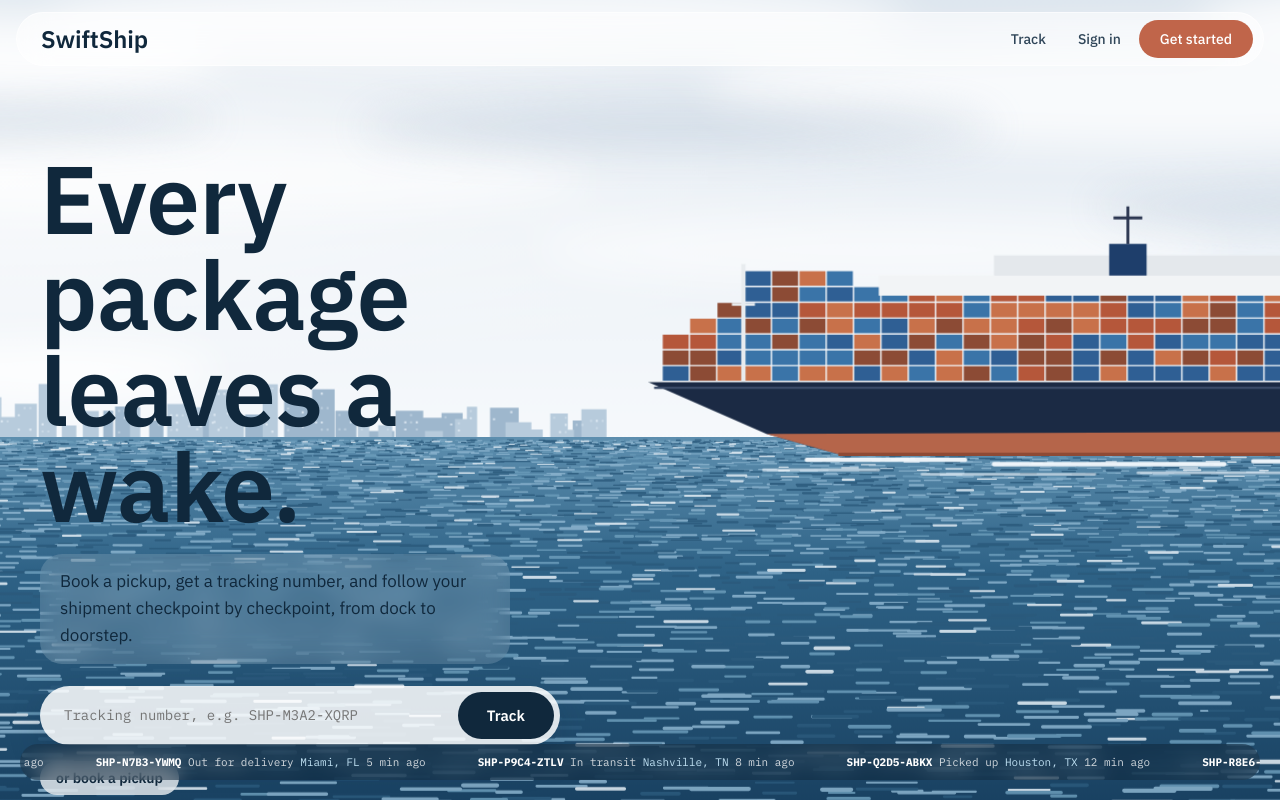
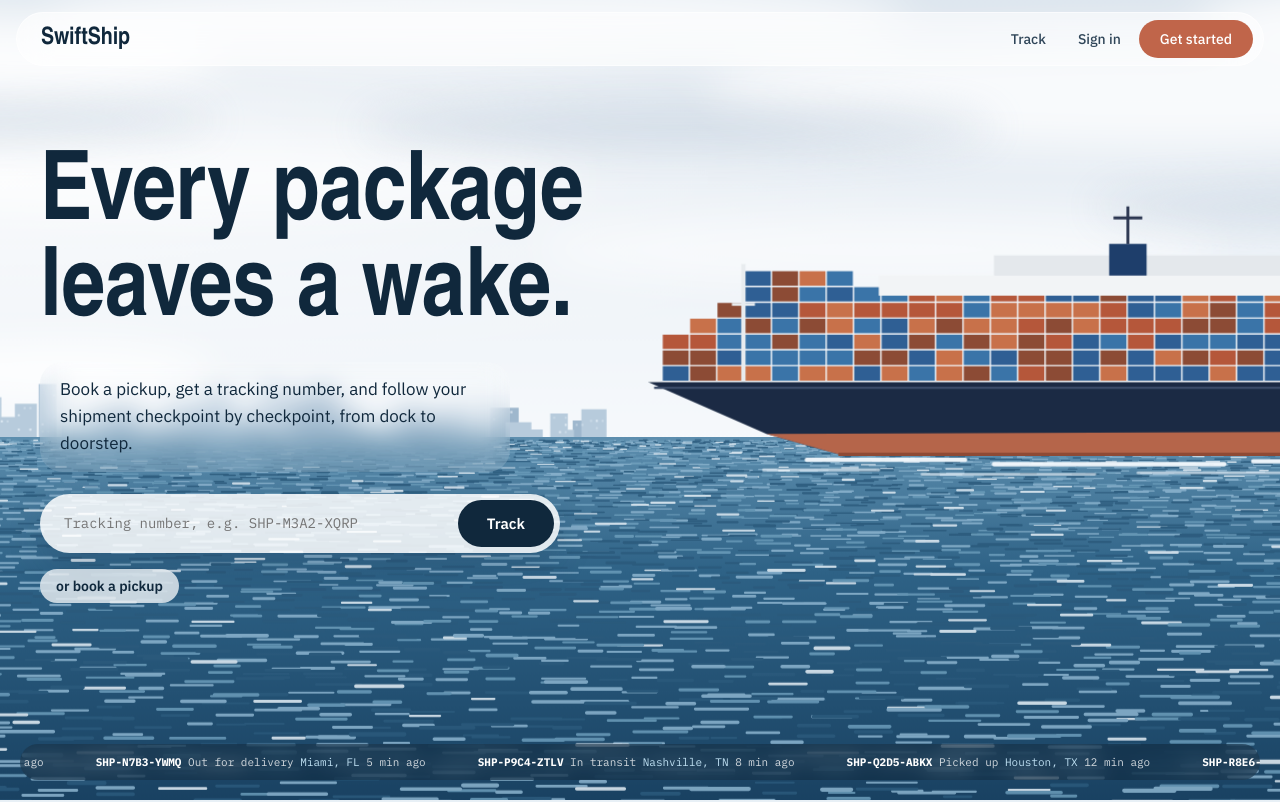
Before and after one commit to hvriza39-rgb/Shipping, a Next.js app: page / in a window 1280 px wide. Shown: the top 802 px of the page. Built offline with nearby package versions, Linux system fonts and the light colour scheme.

Commit message:
Refactor globals.css for new design tokens and styles
Updated design tokens for colors, fonts, and shadows to align with the new 'harbor' palette. Enhanced styles for navigation and added frosted glass effect for panels.

```diff
--- a/app/globals.css
+++ b/app/globals.css
@@ -1,39 +1,42 @@
-/* ─── Design Tokens ─────────────────────────────── */
+/* ─── Design Tokens — "harbor" palette ───────────────
+   Matches the seascape landing page: deep navy ink, sea blue,
+   container rust, misty sky surfaces, soft rounded shapes. */
 :root {
-  --font-display: "Big Shoulders Display Variable";
-  --font-body: "IBM Plex Sans";
-  --font-mono: "IBM Plex Mono";
-  --font-syne: "Syne";
-  --font-inter: "Inter";
+  /* Fonts (loaded in app/layout.tsx via @fontsource) */
+  --font-display: "Big Shoulders Display Variable", "Arial Narrow", sans-serif;
+  --font-body:    "IBM Plex Sans", system-ui, sans-serif;
+  --font-mono:    "IBM Plex Mono", "Courier New", monospace;
+  --font-syne:    "Syne";
+  --font-inter:   "Inter";
+  --font-sans:    var(--font-body);
 
+  /* Brand — container rust */
+  --color-primary:        #C0654A;
+  --color-primary-light:  #F4B496;
+  --color-primary-dark:   #9C4730;
+  --color-primary-border: #E9B7A4;
 
-  /* Brand — route red replaces the old blue */
-  --color-primary:        #B23A2E;
-  --color-primary-light:  #f08175;
-  --color-primary-dark:   #6E1111;
-  --color-primary-border: ##EF9595;
+  /* Secondary accent — sea blue (name kept so existing classes still work) */
+  --color-accent-teal:       #2E6286;
+  --color-accent-teal-light: #DCE8F0;
 
-  /* Secondary accent — customs teal */
-  --color-accent-teal:       #178F87;
-  --color-accent-teal-light: #DCEFEC;
+  /* Ink / text */
+  --color-ink:         #10283C;
+  --color-heading:     #10283C;
+  --color-body:        #34495C;
+  --color-muted:       #5B6F80;
+  --color-subtle:      #8798A8;
+  --color-placeholder: #AEBBC7;
 
-  /* Neutral / ink — text only now (no longer doubles as a page background) */
-  --color-ink:         #161D29;
-  --color-heading:     #1B2330;
-  --color-body:        #3E4654;
-  --color-muted:       #5B6472;
-  --color-subtle:      #828C99;
-  --color-placeholder: #ADB5BE;
-
-  /* Surfaces — paper world */
-  --color-bg:            #BCD4E4;
-  --color-surface:       #FBFCF8;
-  --color-surface-alt:   #F4F5EF;
-  --color-surface-hover: #E3E6D9;
+  /* Surfaces — misty sky */
+  --color-bg:            #DCE7F0;
+  --color-surface:       #F8FBFD;
+  --color-surface-alt:   #EEF3F8;
+  --color-surface-hover: #E1EAF2;
 
   /* Borders */
-  --color-border:       #D8DCD1;
-  --color-border-light: #E5E8DC;
+  --color-border:       #D3DEE8;
+  --color-border-light: #E3EBF2;
 
   /* Feedback */
   --color-success-text:   #1F7A52;
@@ -44,9 +47,9 @@
   --color-error-bg:     #F7E0DB;
   --color-error-border: #E9C3B6;
 
-  --color-info-text:   #0E6E68;
-  --color-info-bg:     #DCEFEC;
-  --color-info-border: #BFE0DC;
+  --color-info-text:   #1F5578;
+  --color-info-bg:     #DCE8F0;
+  --color-info-border: #BDD3E3;
 
   --color-warn-text:   #B45309;
   --color-warn-bg:     #FBE9C7;
@@ -57,22 +60,22 @@
   --status-pending-bg:   #FBE9C7;
   --status-pending-dot:  #E08B2E;
 
-  /* Status — Confirmed (neutral ink — decoupled from "blue = primary") */
-  --status-confirmed-text: #4B5360;
-  --status-confirmed-bg:   #E7E9DE;
-  --status-confirmed-dot:  #828C99;
+  /* Status — Confirmed */
+  --status-confirmed-text: #4A5F73;
+  --status-confirmed-bg:   #E3EBF2;
+  --status-confirmed-dot:  #8798A8;
 
-  /* Status — Picked Up */
-  --status-picked-text: #6D28D9;
-  --status-picked-bg:   #ECE4FB;
-  --status-picked-dot:  #9061E0;
+  /* Status — Picked Up (container blue) */
+  --status-picked-text: #2F5F94;
+  --status-picked-bg:   #DDE8F5;
+  --status-picked-dot:  #4A82BF;
 
-  /* Status — In Transit (cool tone — free to use now that blue isn't brand) */
+  /* Status — In Transit (sea teal) */
   --status-transit-text: #0E7490;
   --status-transit-bg:   #DCEFF2;
   --status-transit-dot:  #1AA6C4;
 
-  /* Status — Out for Delivery (deeper variant of route orange) */
+  /* Status — Out for Delivery (deeper rust) */
   --status-ofd-text: #B14B1F;
   --status-ofd-bg:   #FBDFCB;
   --status-ofd-dot:  #E8632A;
@@ -88,56 +91,75 @@
   --status-failed-dot:  #C9483A;
 
   /* Status — Cancelled / Returned */
-  --status-neutral-text: #4B5360;
-  --status-neutral-bg:   #E7E9DE;
-  --status-neutral-dot:  #97A0AC;
+  --status-neutral-text: #4A5F73;
+  --status-neutral-bg:   #E3EBF2;
+  --status-neutral-dot:  #97A5B3;
 
   /* Service types */
-  --service-standard-text:  #4B5360;
-  --service-standard-bg:    #F4F6EF;
+  --service-standard-text:  #4A5F73;
+  --service-standard-bg:    #EEF3F8;
   --service-express-text:   #0E7490;
   --service-express-bg:     #DCEFF2;
-  --service-overnight-text: #6D28D9;
-  --service-overnight-bg:   #ECE4FB;
+  --service-overnight-text: #2F5F94;
+  --service-overnight-bg:   #DDE8F5;
   --service-freight-text:   #B45309;
   --service-freight-bg:     #FBE9C7;
 
-  /* Nav — now light, blends into the page rather than a separate dark bar */
-  --color-nav-bg:         var(--color-bg);
-  --color-nav-border:     var(--color-border);
-  --color-nav-text:       var(--color-muted);
+  /* Nav — frosted glass, like the landing page */
+  --color-nav-bg:         rgba(255, 255, 255, 0.6);
+  --color-nav-border:     rgba(255, 255, 255, 0.7);
+  --color-nav-text:       #2F4558;
   --color-nav-text-hover: var(--color-ink);
 
   /* Sidebar (admin) */
   --color-sidebar-bg:     var(--color-surface);
   --color-sidebar-border: var(--color-border);
 
-  /* Navy — the one contained dark surface in the system (e.g. a "live board"
-     style component). Not page backgrounds — kept deliberately rare. */
-  --color-navy-bg:          #101620;
-  --color-navy-border:      #283242;
-  --color-navy-text:        #E4E8EE;
-  --color-navy-text-muted:  #8FA0B8;
+  /* Navy — the one contained dark surface (live boards etc.) */
+  --color-navy-bg:          #0C2032;
+  --color-navy-border:      #24425C;
+  --color-navy-text:        #E4EEF5;
+  --color-navy-text-muted:  #8FB0C8;
 
-  /* Typography
-     NOTE: changing these variables alone isn't enough — whatever loads Syne /
-     JetBrains Mono today (likely next/font/google in your root layout) needs
-     to load Space Grotesk / IBM Plex Mono instead, with a matching variable
-     name, or this will silently fall back to system fonts. */
-  --font-sans: var(--font-inter), system-ui, sans-serif;
-  --font-display: var(--font-space-grotesk), sans-serif;
-  --font-mono: 'IBM Plex Mono', 'JetBrains Mono', monospace;
+  /* Radius — softer */
+  --radius-sm:  8px;
+  --radius-md:  14px;
+  --radius-lg:  20px;
+  --radius-xl:  28px;
+  --radius-pill: 999px;
 
-  /* Radius */
-  --radius-sm:  6px;
-  --radius-md:  10px;
-  --radius-lg:  14px;
-  --radius-xl:  20px;
+  /* Shadows — blue-tinted */
+  --shadow-sm: 0 1px 3px rgba(16, 40, 60, 0.07);
+  --shadow-md: 0 6px 20px rgba(16, 40, 60, 0.08);
+  --shadow-lg: 0 16px 44px rgba(16, 40, 60, 0.14);
+}
 
-  /* Shadows */
-  --shadow-sm: 0 1px 3px rgba(0,0,0,0.06);
-  --shadow-md: 0 4px 16px rgba(0,0,0,0.06);
-  --shadow-lg: 0 12px 40px rgba(0,0,0,0.10);
+/* ─── Base ───────────────────────────────────────── */
+*, *::before, *::after {
+  box-sizing: border-box;
+  margin: 0;
+  padding: 0;
+}
+
+body {
+  font-family: var(--font-sans);
+  color: var(--color-body);
+  background: linear-gradient(180deg, #E8F0F6 0%, #C9DBE8 100%) fixed;
+  -webkit-font-smoothing: antialiased;
+}
+
+:focus-visible {
+  outline: 2px solid var(--color-accent-teal);
+  outline-offset: 2px;
+}
+
+/* Frosted panel — use on app cards/panels to match the landing page */
+.glass {
+  background: rgba(255, 255, 255, 0.62);
+  backdrop-filter: blur(14px);
+  -webkit-backdrop-filter: blur(14px);
+  border: 1px solid rgba(255, 255, 255, 0.7);
+  border-radius: var(--radius-xl);
 }
 
 /* ─── Print ──────────────────────────────────────── */
@@ -149,13 +171,7 @@
   * { -webkit-print-color-adjust: exact; print-color-adjust: exact; }
 }
 
-
-*, *::before, *::after {
-  box-sizing: border-box;
-  margin: 0;
-  padding: 0;
-}
-
+/* ─── Animations ─────────────────────────────────── */
 @keyframes fadeUp {
   from { opacity: 0; transform: translateY(22px); }
   to   { opacity: 1; transform: translateY(0); }
@@ -194,7 +210,7 @@
 .feat-card { transition: transform 0.2s, box-shadow 0.2s; }
 .feat-card:hover {
   transform: translateY(-5px) !important;
-  box-shadow: 0 16px 40px rgba(255, 106, 44, 0.14) !important;
+  box-shadow: var(--shadow-lg) !important;
 }
 
 .btn-p:hover  { background: var(--color-primary-dark) !important; }
@@ -205,8 +221,7 @@
 
 .tracker-input::placeholder { color: var(--color-placeholder); }
 
-/* Step labels under the route progress line — drop on narrow screens rather
-   than wrap awkwardly; the line + badge + From/To already carry the meaning */
+/* Step labels under the route progress line */
 @media (max-width: 480px) {
   .route-step-labels { display: none; }
 }
```
